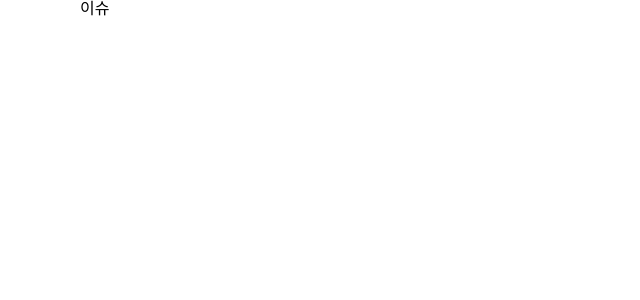
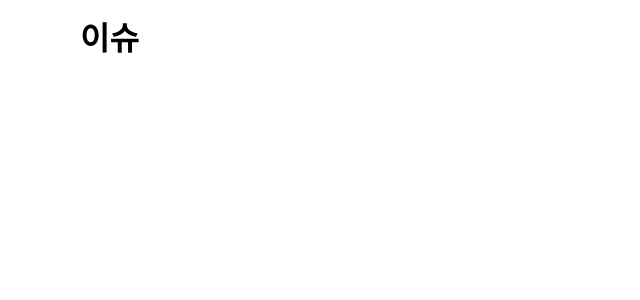
Before and after one commit to codesquad-members-2021/issue-tracker, a React (Create React App) app in the folder frontend/: page /issues in a window 1280 px wide. Shown: the top 300 px of the page, without its empty margins (0-640 px from the left). Built offline with nearby package versions, Linux system fonts and the light colour scheme.

Commit message:
add: 이슈리스트 페이지 엔트리 포인트 추가

```diff
--- a/frontend/src/pages/IssueListPage.tsx
+++ b/frontend/src/pages/IssueListPage.tsx
@@ -6,11 +6,12 @@ const IssueListPage = () => {
   return (
     <IssueListLayout>
       <IssueListBlock>
-        이슈
+        <h1> 이슈 </h1>
       </IssueListBlock>
     </IssueListLayout>
   )
 }
+
 
 const IssueListLayout = styled.div`
 `;
```
